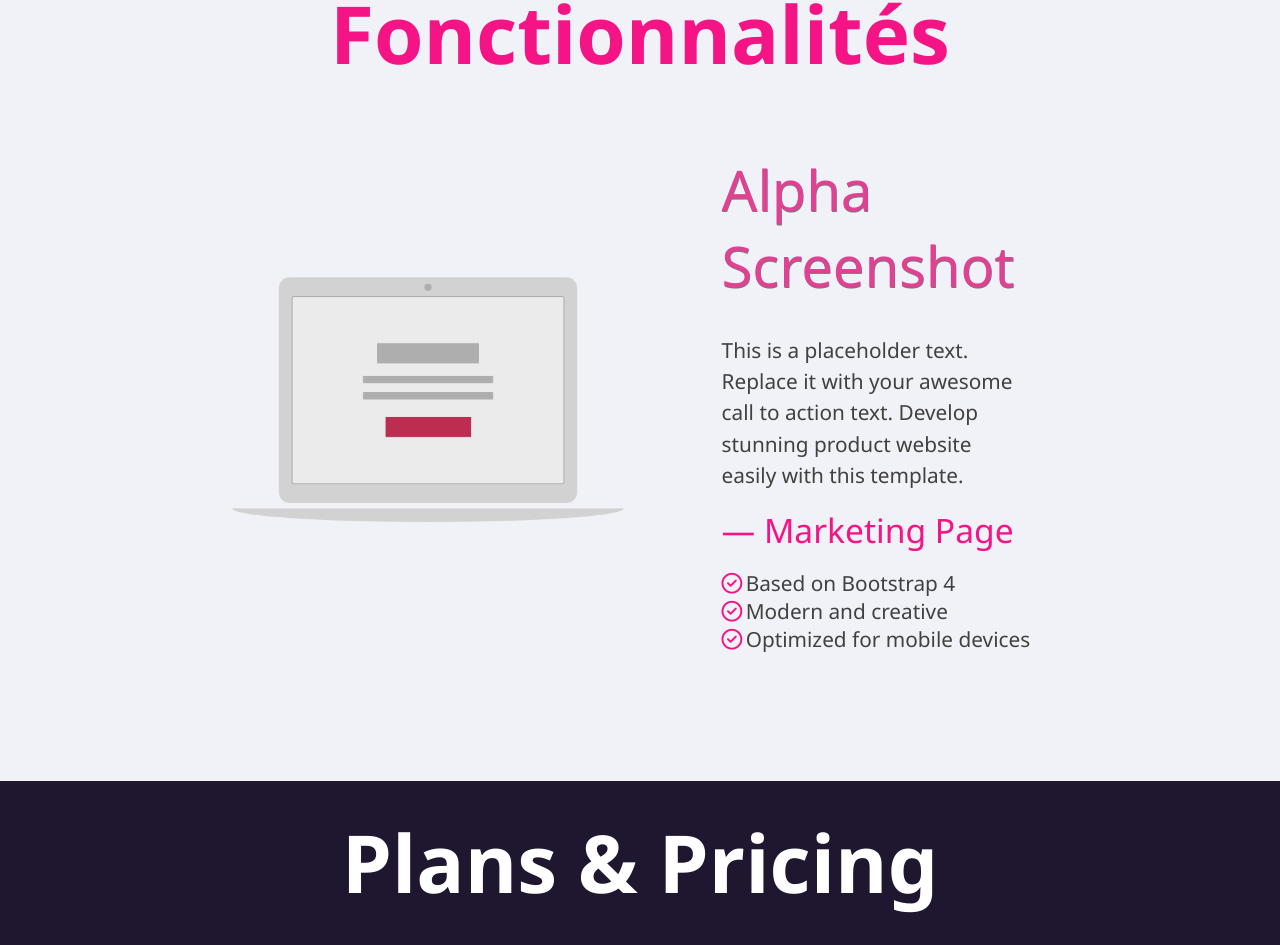
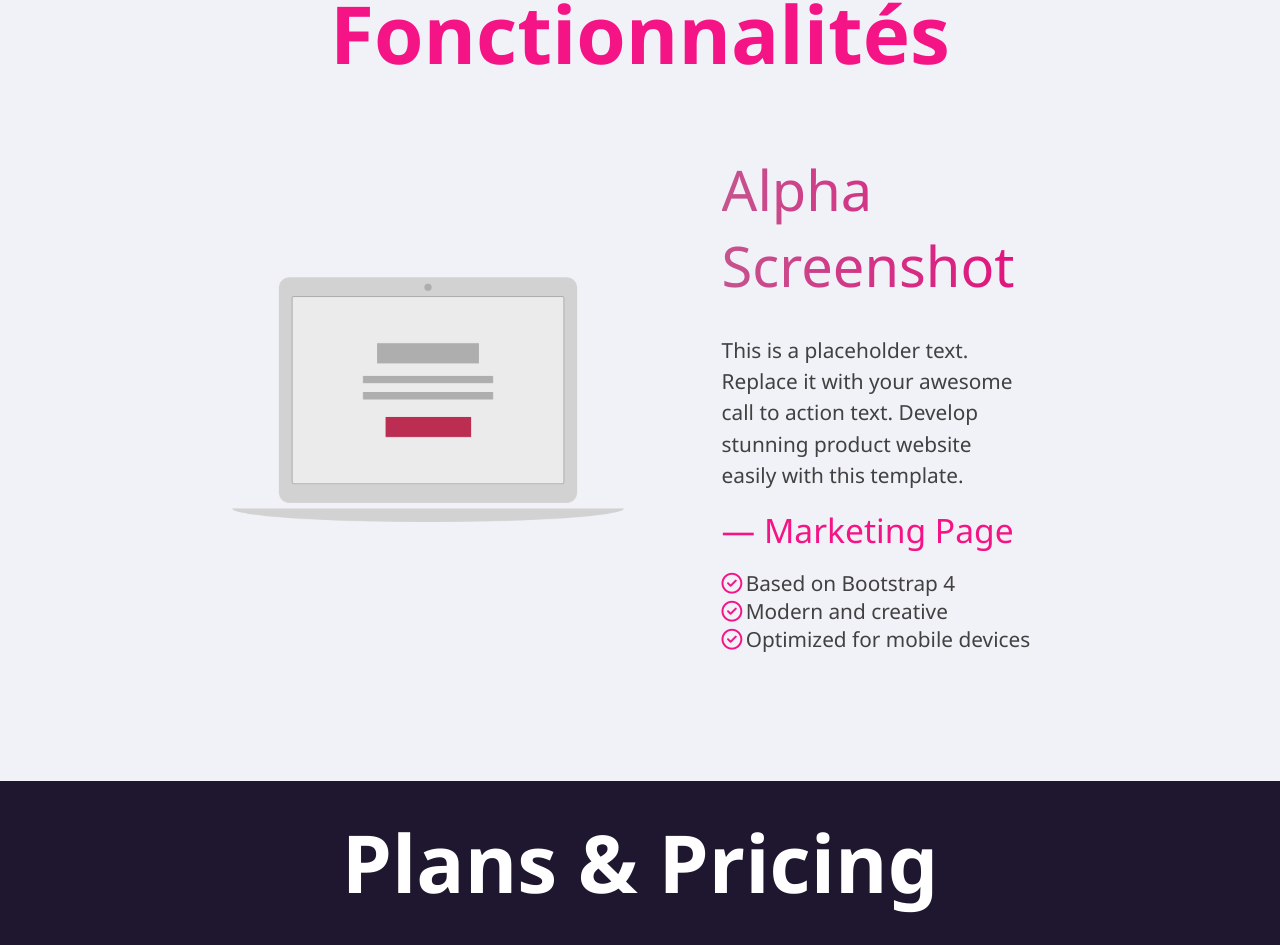
Before and after one commit to AlanGut22/ProyectoBleux-AlanGutierrez-3144886, a plain HTML site: page index.html in a window 1280 px wide. Shown: the part 955-1900 px from the top of the page. Drawn offline with Linux system fonts and the light colour scheme.

Commit message:
Septimo commit

```diff
--- a/index.html
+++ b/index.html
@@ -52,7 +52,7 @@
 				<img src="assets/images/laptop.png" alt="laptop">
 			</div>
 			<div class="alpha">
-				<h3>Alpha Screenshot</h3>
+				<h3><span>Alpha</span> Screenshot</h3>
 				<p class="text">This is a placeholder text. Replace it with your awesome call to action text. Develop stunning product website easily with this template.</p>
 				<p class="marketing">— Marketing Page</p>
 				<ul>
--- a/styles/style.css
+++ b/styles/style.css
@@ -156,8 +156,10 @@ nav .btn-nav {
 	font-size: 3.5rem;
 	font-weight: 340;
 	margin-bottom: 2rem;
-	color: #e04193;
-	text-shadow: 0.5px 0.5px 0.5px rgba(0, 0, 0, 0.5);
+	background: linear-gradient(90deg, #C5548E, #e40d7c);
+	background-clip: text;
+	-webkit-background-clip: text;
+	-webkit-text-fill-color: transparent;
 }
 
 .alpha .text {
```
